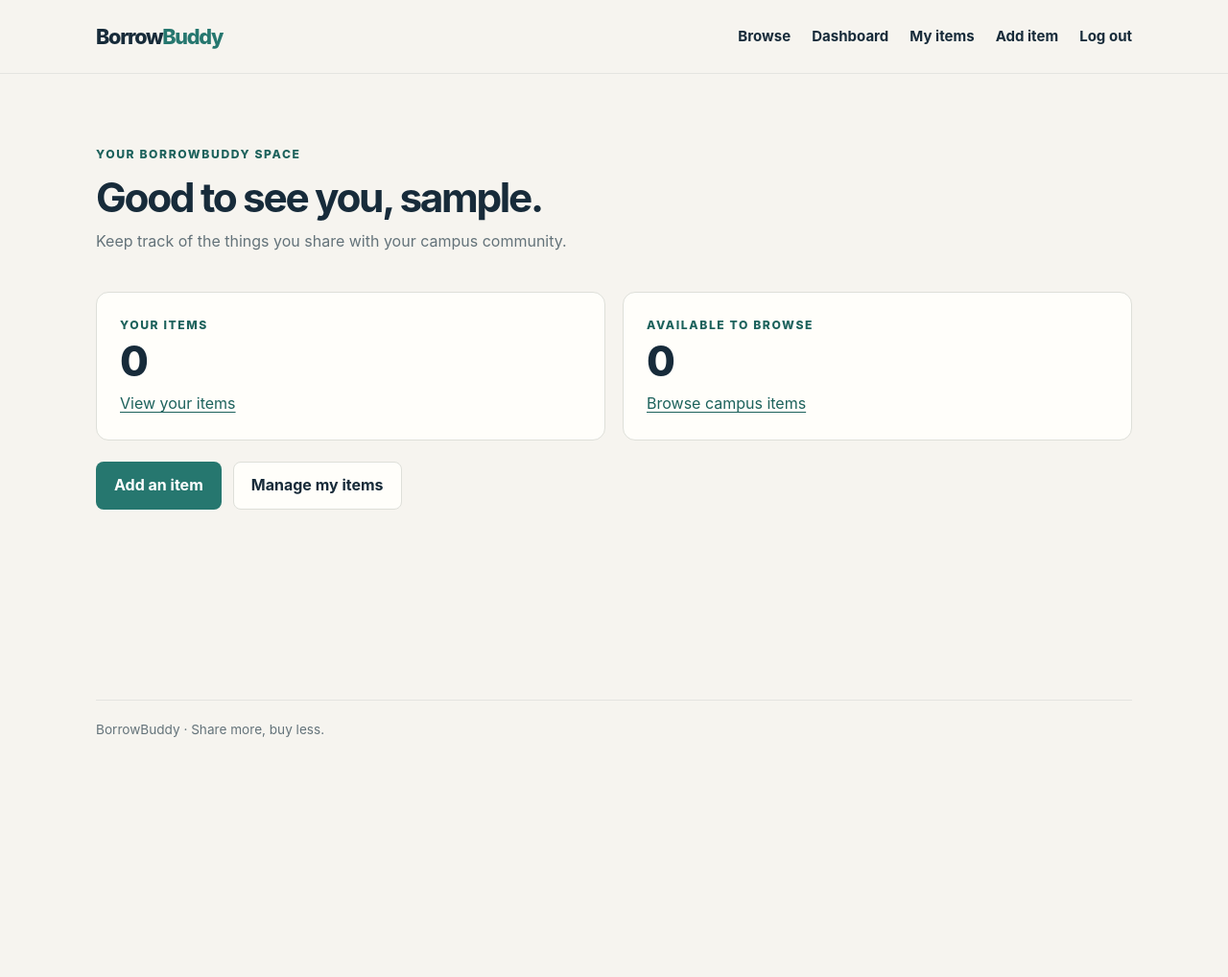
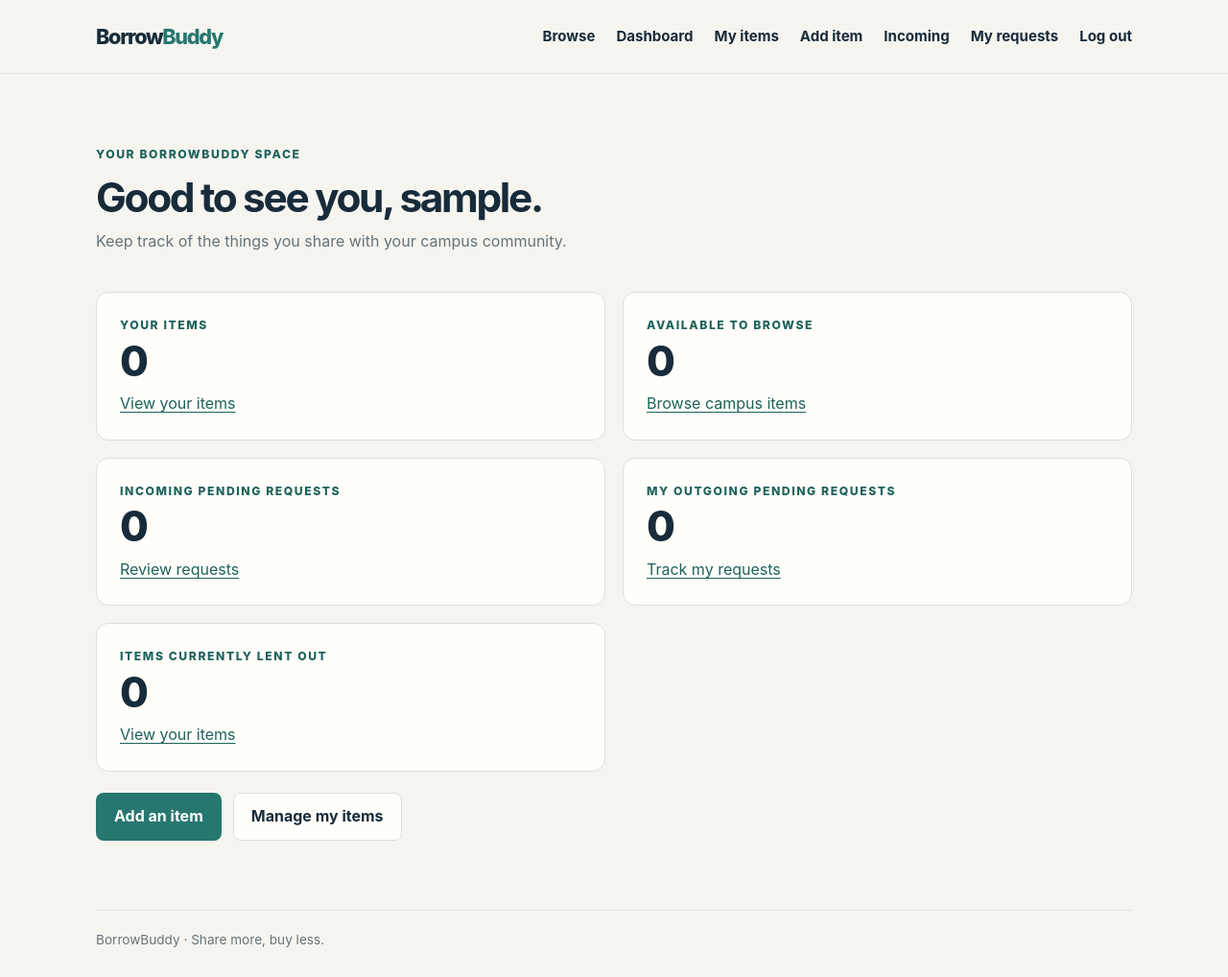
Before and after one commit to karanbeatz01/BorrowBuddy, a Flask app: page /dashboard in a window 1280 px wide. Shown: the whole page at 96% size. Before the commit the page ends 768 px from the top, so only its background shows below. Run offline with Flask 3, Linux system fonts and the light colour scheme; the visitor is signed in with stand-in values (Sample User, id 1); data comes from the database, SQL or seed files in the repository; data that the repository does not hold is empty; some libraries are stand-ins or nearby versions.

Commit message:
Phase 3: borrow requests and atomic approval

```diff
--- a/app.py
+++ b/app.py
@@ -3,6 +3,7 @@
 import os
 import re
 import sqlite3
+from datetime import date, datetime, timedelta
 from functools import wraps
 
 from flask import Flask, abort, flash, g, redirect, render_template, request, session, url_for
@@ -20,6 +21,7 @@ ITEM_CATEGORIES = (
     "Other",
 )
 ITEM_CONDITIONS = ("new", "good", "fair", "worn")
+MAX_REQUEST_DAYS = 30
 
 
 app = Flask(__name__)
@@ -188,11 +190,26 @@ def dashboard():
         "SELECT COUNT(*) AS count FROM items WHERE status = ?",
         ("available",),
     ).fetchone()["count"]
+    incoming_pending_count = database.execute(
+        "SELECT COUNT(*) AS count FROM borrow_requests WHERE owner_id = ? AND status = ?",
+        (g.current_user["id"], "pending"),
+    ).fetchone()["count"]
+    outgoing_pending_count = database.execute(
+        "SELECT COUNT(*) AS count FROM borrow_requests WHERE borrower_id = ? AND status = ?",
+        (g.current_user["id"], "pending"),
+    ).fetchone()["count"]
+    lent_out_count = database.execute(
+        "SELECT COUNT(*) AS count FROM items WHERE owner_id = ? AND status = ?",
+        (g.current_user["id"], "borrowed"),
+    ).fetchone()["count"]
     return render_template(
         "dashboard.html",
         user=g.current_user,
         my_item_count=my_item_count,
         available_item_count=available_item_count,
+        incoming_pending_count=incoming_pending_count,
+        outgoing_pending_count=outgoing_pending_count,
+        lent_out_count=lent_out_count,
     )
 
 
@@ -233,6 +250,34 @@ def owned_item_or_404(item_id):
     return item
 
 
+def parse_proposed_return_date(raw_date):
+    """Accept only a real ISO date from tomorrow through 30 days from today."""
+    if not re.fullmatch(r"\d{4}-\d{2}-\d{2}", raw_date):
+        return None
+    try:
+        proposed_date = datetime.strptime(raw_date, "%Y-%m-%d").date()
+    except ValueError:
+        return None
+    if proposed_date.isoformat() != raw_date:
+        return None
+    today = date.today()
+    if today < proposed_date <= today + timedelta(days=MAX_REQUEST_DAYS):
+        return proposed_date
+    return None
+
+
+def request_item_query(item_id, borrower_id):
+    """Find a pending request for one borrower and item, if it exists."""
+    return get_db().execute(
+        """
+        SELECT id, proposed_return_date
+        FROM borrow_requests
+        WHERE item_id = ? AND borrower_id = ? AND status = ?
+        """,
+        (item_id, borrower_id, "pending"),
+    ).fetchone()
+
+
 def escape_like(value):
     """Make search wildcards literal rather than letting users broaden a search."""
     return value.replace("\\", "\\\\").replace("%", "\\%").replace("_", "\\_")
@@ -246,9 +291,21 @@ def browse():
     location = request.args.get("location", "").strip()[:120]
 
     filters = ["items.status = ?"]
-    parameters = ["available"]
+    parameters = []
     if g.current_user is not None:
+        # The LEFT JOIN lets each card show the logged-in user's pending request.
+        pending_join = """
+            LEFT JOIN borrow_requests pending_request
+                ON pending_request.item_id = items.id
+                AND pending_request.borrower_id = ?
+                AND pending_request.status = 'pending'
+        """
+        parameters.append(g.current_user["id"])
         filters.append("items.owner_id != ?")
+    else:
+        pending_join = "LEFT JOIN borrow_requests pending_request ON 0"
+    parameters.append("available")
+    if g.current_user is not None:
         parameters.append(g.current_user["id"])
     if keyword:
         pattern = f"%{escape_like(keyword)}%"
@@ -269,18 +326,24 @@ def browse():
         parameters.append(f"%{escape_like(location)}%")
 
     query = f"""
-        SELECT items.*, users.username AS owner_username
+        SELECT items.*, users.username AS owner_username,
+               pending_request.id AS pending_request_id,
+               pending_request.proposed_return_date AS pending_return_date
         FROM items
         JOIN users ON users.id = items.owner_id
+        {pending_join}
         WHERE {" AND ".join(filters)}
         ORDER BY items.created_at DESC, items.id DESC
     """
     items = get_db().execute(query, parameters).fetchall()
+    today = date.today()
     return render_template(
         "browse.html",
         items=items,
         categories=ITEM_CATEGORIES,
         conditions=ITEM_CONDITIONS,
+        minimum_return_date=(today + timedelta(days=1)).isoformat(),
+        maximum_return_date=(today + timedelta(days=MAX_REQUEST_DAYS)).isoformat(),
         filters={
             "q": keyword,
             "category": category,
@@ -288,6 +351,251 @@ def browse():
             "location": location,
         },
     )
+
+
+@app.route("/items/<int:item_id>/request", methods=("POST",))
+@login_required
+def request_item(item_id):
+    database = get_db()
+    item = database.execute(
+        "SELECT id, owner_id, status FROM items WHERE id = ?",
+        (item_id,),
+    ).fetchone()
+    if item is None:
+        abort(404)
+    if item["owner_id"] == g.current_user["id"]:
+        abort(403)
+    if item["status"] != "available":
+        flash("This item is no longer available to request.", "error")
+        return redirect(url_for("item_detail", item_id=item_id))
+    raw_date = request.form.get("proposed_return_date", "").strip()
+    proposed_date = parse_proposed_return_date(raw_date)
+    if proposed_date is None:
+        flash("Choose a valid return date from tomorrow through 30 days ahead.", "error")
+        return redirect(url_for("item_detail", item_id=item_id))
+    if request_item_query(item_id, g.current_user["id"]) is not None:
+        flash("You already have a pending request for this item.", "error")
+        return redirect(url_for("item_detail", item_id=item_id))
+
+    try:
+        # Select owner_id from the item row; the browser never supplies it.
+        cursor = database.execute(
+            """
+            INSERT INTO borrow_requests
+                (item_id, borrower_id, owner_id, proposed_return_date, status)
+            SELECT id, ?, owner_id, ?, ?
+            FROM items
+            WHERE id = ? AND status = ? AND owner_id != ?
+            """,
+            (
+                g.current_user["id"],
+                proposed_date.isoformat(),
+                "pending",
+                item_id,
+                "available",
+                g.current_user["id"],
+            ),
+        )
+        if cursor.rowcount != 1:
+            database.rollback()
+            flash("This item is no longer available to request.", "error")
+            return redirect(url_for("item_detail", item_id=item_id))
+        database.commit()
+    except sqlite3.IntegrityError:
+        database.rollback()
+        if request_item_query(item_id, g.current_user["id"]) is not None:
+            flash("You already have a pending request for this item.", "error")
+            return redirect(url_for("item_detail", item_id=item_id))
+        raise
+
+    flash("Your request has been sent to the item owner.", "success")
+    return redirect(url_for("my_requests"))
+
+
+@app.route("/incoming-requests")
+@login_required
+def incoming_requests():
+    requests_for_owner = get_db().execute(
+        """
+        SELECT borrow_requests.*, items.name AS item_name,
+               items.status AS item_status, users.username AS borrower_username
+        FROM borrow_requests
+        JOIN items ON items.id = borrow_requests.item_id
+        JOIN users ON users.id = borrow_requests.borrower_id
+        WHERE borrow_requests.owner_id = ?
+        ORDER BY CASE borrow_requests.status WHEN 'pending' THEN 0 ELSE 1 END,
+                 borrow_requests.created_at DESC, borrow_requests.id DESC
+        """,
+        (g.current_user["id"],),
+    ).fetchall()
+    return render_template("incoming_requests.html", requests=requests_for_owner)
+
+
+@app.route("/my-requests")
+@login_required
+def my_requests():
+    requests_made = get_db().execute(
+        """
+        SELECT borrow_requests.*, items.name AS item_name,
+               users.username AS owner_username
+        FROM borrow_requests
+        JOIN items ON items.id = borrow_requests.item_id
+        JOIN users ON users.id = borrow_requests.owner_id
+        WHERE borrow_requests.borrower_id = ?
+        ORDER BY CASE borrow_requests.status WHEN 'pending' THEN 0 ELSE 1 END,
+                 borrow_requests.created_at DESC, borrow_requests.id DESC
+        """,
+        (g.current_user["id"],),
+    ).fetchall()
+    return render_template("my_requests.html", requests=requests_made)
+
+
+def owned_request_or_404(request_id):
+    """Limit incoming request actions to the item's stored owner."""
+    borrow_request = get_db().execute(
+        "SELECT * FROM borrow_requests WHERE id = ? AND owner_id = ?",
+        (request_id, g.current_user["id"]),
+    ).fetchone()
+    if borrow_request is None:
+        abort(404)
+    return borrow_request
+
+
+def borrower_request_or_404(request_id):
+    """Limit cancellation to the user who created the request."""
+    borrow_request = get_db().execute(
+        "SELECT * FROM borrow_requests WHERE id = ? AND borrower_id = ?",
+        (request_id, g.current_user["id"]),
+    ).fetchone()
+    if borrow_request is None:
+        abort(404)
+    return borrow_request
+
+
+def finish_pending_request(request_id, new_status, actor):
+    """Apply reject/cancel only from pending and only for the authorized actor."""
+    borrow_request = (
+        owned_request_or_404(request_id)
+        if actor == "owner"
+        else borrower_request_or_404(request_id)
+    )
+    if borrow_request["status"] != "pending":
+        flash("Only pending requests can be changed.", "error")
+        return redirect(url_for("incoming_requests" if actor == "owner" else "my_requests"))
+
+    database = get_db()
+    if actor == "owner":
+        cursor = database.execute(
+            """
+            UPDATE borrow_requests
+            SET status = ?, updated_at = CURRENT_TIMESTAMP
+            WHERE id = ? AND owner_id = ? AND status = ?
+            """,
+            (new_status, request_id, g.current_user["id"], "pending"),
+        )
+    else:
+        cursor = database.execute(
+            """
+            UPDATE borrow_requests
+            SET status = ?, updated_at = CURRENT_TIMESTAMP
+            WHERE id = ? AND borrower_id = ? AND status = ?
+            """,
+            (new_status, request_id, g.current_user["id"], "pending"),
+        )
+    if cursor.rowcount != 1:
+        database.rollback()
+        flash("This request is no longer pending.", "error")
+    else:
+        database.commit()
+        flash(f"Request {new_status}.", "success")
+    return redirect(url_for("incoming_requests" if actor == "owner" else "my_requests"))
+
+
+@app.route("/requests/<int:request_id>/approve", methods=("POST",))
+@login_required
+def approve_request(request_id):
+    # BEGIN IMMEDIATE serializes approvals so only one can claim an available item.
+    database = get_db()
+    try:
+        database.execute("BEGIN IMMEDIATE")
+        borrow_request = database.execute(
+            """
+            SELECT borrow_requests.id, borrow_requests.item_id,
+                   borrow_requests.status, borrow_requests.owner_id,
+                   items.status AS item_status
+            FROM borrow_requests
+            JOIN items ON items.id = borrow_requests.item_id
+            WHERE borrow_requests.id = ? AND borrow_requests.owner_id = ?
+            """,
+            (request_id, g.current_user["id"]),
+        ).fetchone()
+        if borrow_request is None:
+            database.rollback()
+            abort(404)
+        # Repeat both state checks while holding the write lock; the page may be stale.
+        if borrow_request["status"] != "pending":
+            database.rollback()
+            flash("Only pending requests can be approved.", "error")
+            return redirect(url_for("incoming_requests"))
+        if borrow_request["item_status"] != "available":
+            database.rollback()
+            flash("This item is no longer available, so the request cannot be approved.", "error")
+            return redirect(url_for("incoming_requests"))
+
+        changed = database.execute(
+            """
+            UPDATE borrow_requests
+            SET status = ?, due_date = proposed_return_date,
+                updated_at = CURRENT_TIMESTAMP
+            WHERE id = ? AND owner_id = ? AND status = ?
+            """,
+            ("approved", request_id, g.current_user["id"], "pending"),
+        )
+        if changed.rowcount != 1:
+            raise sqlite3.IntegrityError("Request is no longer pending.")
+
+        changed = database.execute(
+            """
+            UPDATE items
+            SET status = ?, updated_at = CURRENT_TIMESTAMP
+            WHERE id = ? AND owner_id = ? AND status = ?
+            """,
+            ("borrowed", borrow_request["item_id"], g.current_user["id"], "available"),
+        )
+        if changed.rowcount != 1:
+            raise sqlite3.IntegrityError("Item is no longer available.")
+
+        database.execute(
+            """
+            UPDATE borrow_requests
+            SET status = ?, updated_at = CURRENT_TIMESTAMP
+            WHERE item_id = ? AND id != ? AND status = ?
+            """,
+            ("rejected", borrow_request["item_id"], request_id, "pending"),
+        )
+        database.commit()
+    except sqlite3.IntegrityError:
+        database.rollback()
+        flash("The request or item changed before approval; no changes were saved.", "error")
+        return redirect(url_for("incoming_requests"))
+    except Exception:
+        database.rollback()
+        raise
+
+    flash("Request approved. Other pending requests for this item were rejected.", "success")
+    return redirect(url_for("incoming_requests"))
+
+
+@app.route("/requests/<int:request_id>/reject", methods=("POST",))
+@login_required
+def reject_request(request_id):
+    return finish_pending_request(request_id, "rejected", "owner")
+
+
+@app.route("/requests/<int:request_id>/cancel", methods=("POST",))
+@login_required
+def cancel_request(request_id):
+    return finish_pending_request(request_id, "cancelled", "borrower")
 
 
 @app.route("/my-items")
@@ -364,7 +672,19 @@ def item_detail(item_id):
     ).fetchone()
     if item is None:
         abort(404)
-    return render_template("item_detail.html", item=item)
+    pending_request = (
+        request_item_query(item_id, g.current_user["id"])
+        if g.current_user is not None
+        else None
+    )
+    today = date.today()
+    return render_template(
+        "item_detail.html",
+        item=item,
+        pending_request=pending_request,
+        minimum_return_date=(today + timedelta(days=1)).isoformat(),
+        maximum_return_date=(today + timedelta(days=MAX_REQUEST_DAYS)).isoformat(),
+    )
 
 
 @app.route("/items/<int:item_id>/edit", methods=("GET", "POST"))
@@ -421,7 +741,10 @@ def edit_item(item_id):
 @app.route("/items/<int:item_id>/delete", methods=("POST",))
 @login_required
 def delete_item(item_id):
-    owned_item_or_404(item_id)
+    item = owned_item_or_404(item_id)
+    if item["status"] == "borrowed":
+        flash("A borrowed item cannot be deleted.", "error")
+        return redirect(url_for("my_items"))
     database = get_db()
     database.execute(
         "DELETE FROM items WHERE id = ? AND owner_id = ?",
@@ -436,6 +759,9 @@ def delete_item(item_id):
 @login_required
 def toggle_item_status(item_id):
     item = owned_item_or_404(item_id)
+    if item["status"] == "borrowed":
+        flash("A borrowed item’s availability cannot be changed.", "error")
+        return redirect(url_for("my_items"))
     if item["status"] not in ("available", "unavailable"):
         flash("Only available and unavailable items can be toggled.", "error")
         return redirect(url_for("my_items"))
@@ -457,4 +783,4 @@ def toggle_item_status(item_id):
 
 
 if __name__ == "__main__":
-    app.run(debug=False)
+    app.run(port=5001, debug=False)
--- a/db.py
+++ b/db.py
@@ -56,6 +56,9 @@ CREATE INDEX IF NOT EXISTS idx_borrow_requests_borrower_id
     ON borrow_requests (borrower_id);
 CREATE INDEX IF NOT EXISTS idx_borrow_requests_item_id
     ON borrow_requests (item_id);
+CREATE UNIQUE INDEX IF NOT EXISTS idx_one_pending_per_borrower_item
+    ON borrow_requests (item_id, borrower_id)
+    WHERE status = 'pending';
 """
 
 
--- a/templates/base.html
+++ b/templates/base.html
@@ -18,6 +18,8 @@
                     <a href="{{ url_for('dashboard') }}">Dashboard</a>
                     <a href="{{ url_for('my_items') }}">My items</a>
                     <a href="{{ url_for('add_item') }}">Add item</a>
+                    <a href="{{ url_for('incoming_requests') }}">Incoming</a>
+                    <a href="{{ url_for('my_requests') }}">My requests</a>
                     <form action="{{ url_for('logout') }}" method="post" class="inline-form">
                         <input type="hidden" name="csrf_token" value="{{ csrf_token() }}">
                         <button class="nav-button" type="submit">Log out</button>
--- a/templates/dashboard.html
+++ b/templates/dashboard.html
@@ -8,7 +8,7 @@
     <h1>Good to see you, {{ user["username"] }}.</h1>
     <p>Keep track of the things you share with your campus community.</p>
 </section>
-<section class="stats-grid" aria-label="Item totals">
+<section class="stats-grid" aria-label="BorrowBuddy totals">
     <article class="stat-card">
         <p class="eyebrow">Your items</p>
         <p class="stat-number">{{ my_item_count }}</p>
@@ -19,6 +19,21 @@
         <p class="stat-number">{{ available_item_count }}</p>
         <a href="{{ url_for('browse') }}">Browse campus items</a>
     </article>
+    <article class="stat-card">
+        <p class="eyebrow">Incoming pending requests</p>
+        <p class="stat-number">{{ incoming_pending_count }}</p>
+        <a href="{{ url_for('incoming_requests') }}">Review requests</a>
+    </article>
+    <article class="stat-card">
+        <p class="eyebrow">My outgoing pending requests</p>
+        <p class="stat-number">{{ outgoing_pending_count }}</p>
+        <a href="{{ url_for('my_requests') }}">Track my requests</a>
+    </article>
+    <article class="stat-card">
+        <p class="eyebrow">Items currently lent out</p>
+        <p class="stat-number">{{ lent_out_count }}</p>
+        <a href="{{ url_for('my_items') }}">View your items</a>
+    </article>
 </section>
 <div class="hero-actions dashboard-actions">
     <a class="button button-primary" href="{{ url_for('add_item') }}">Add an item</a>
```
Also changed, not shown: static/css/style.css (+108 -0 lines), templates/browse.html (+20 -0 lines), templates/incoming_requests.html (added, +53 -0 lines), templates/item_detail.html (+17 -0 lines), templates/my_requests.html (added, +48 -0 lines), README.md.
